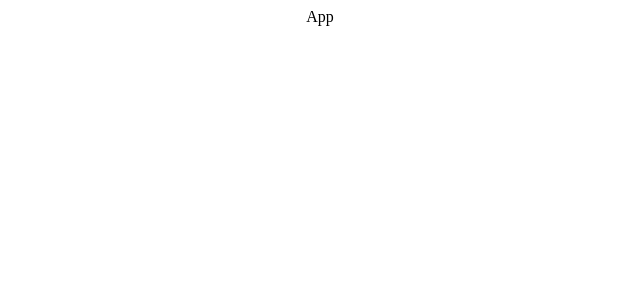
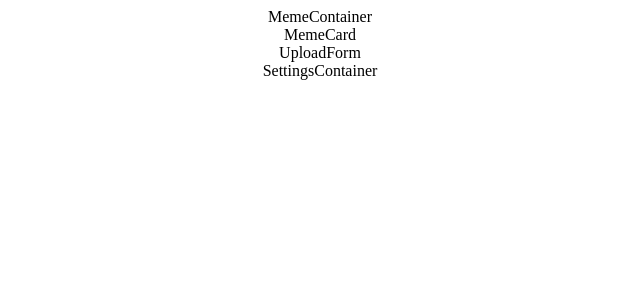
Before and after one commit to amandena/react-meme-generator, a React (Create React App) app: page / in a window 1280 px wide. Shown: the top 300 px of the page, without its empty margins (320-960 px from the left). Built offline with nearby package versions, Linux system fonts and the light colour scheme.

Commit message:
created containers and components and imported them into App

```diff
--- a/src/App.js
+++ b/src/App.js
@@ -1,10 +1,11 @@
 import React from 'react'
 import './App.css'
+import MemeContainer from './containers/MemeContainer'
 
 function App() {
   return (
     <div className="App">
-      App
+      <MemeContainer/>
     </div>
   )
 }
--- /dev/null
+++ b/src/components/MemeCard.js
@@ -0,0 +1,11 @@
+import React from 'react'
+
+const MemeCard = () => {
+  return(
+    <div contentEditable='true'>
+      MemeCard
+    </div>
+  )
+}
+
+export default MemeCard
--- /dev/null
+++ b/src/components/UploadForm.js
@@ -0,0 +1,11 @@
+import React from 'react'
+
+const UploadForm = () => {
+  return(
+    <div>
+      UploadForm
+    </div>
+  )
+}
+
+export default UploadForm
--- /dev/null
+++ b/src/containers/MemeContainer.js
@@ -0,0 +1,19 @@
+import React from 'react'
+import SettingsContainer from './SettingsContainer'
+import MemeCard from '../components/MemeCard'
+import UploadForm from '../components/UploadForm'
+
+class MemeContainer extends React.Component {
+  render() {
+    return(
+      <div>
+        MemeContainer
+        <MemeCard/>
+        <UploadForm/>
+        <SettingsContainer/>
+      </div>
+    )
+  }
+}
+
+export default MemeContainer
--- /dev/null
+++ b/src/containers/SettingsContainer.js
@@ -0,0 +1,13 @@
+import React from 'react'
+
+class SettingsContainer extends React.Component {
+  render() {
+    return(
+      <div>
+        SettingsContainer
+      </div>
+    )
+  }
+}
+
+export default SettingsContainer
```
